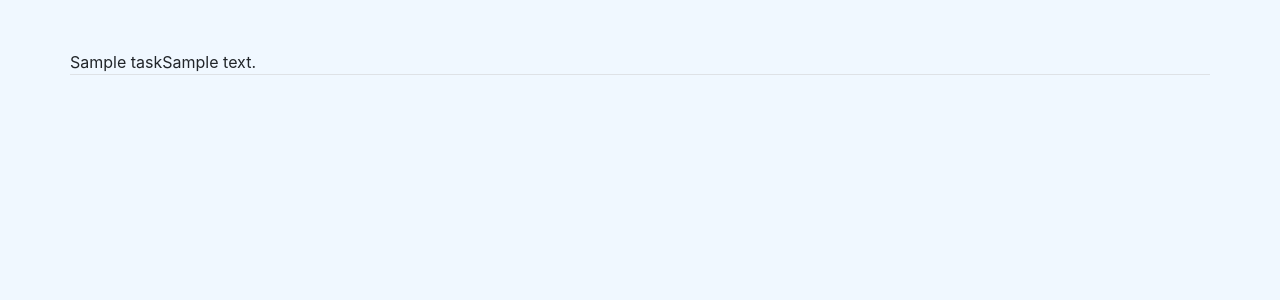
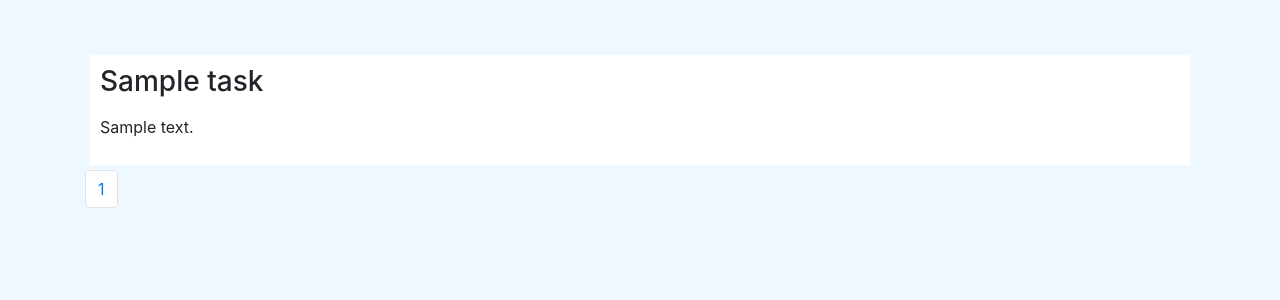
Before and after one commit to shoomilka/MVC-new, a PHP site: page / in a window 1280 px wide. Shown: the top 300 px of the page. Run offline with PHP 8.4, Linux system fonts and the light colour scheme; tables that the repository leaves empty or names only in its code hold one stand-in row (values such as "Sample post").

Commit message:
tasks updated

```diff
--- a/config.php
+++ b/config.php
@@ -4,9 +4,3 @@ define('DB_SERVER', 'localhost');
 define('DB_USERNAME', 'root');
 define('DB_PASSWORD', '');
 define('DB_NAME', 'mvc');
-
-$link = mysqli_connect(DB_SERVER, DB_USERNAME, DB_PASSWORD, DB_NAME);
-
-if (!$link) {
-    exit;
-}
--- a/controllers/TaskController.php
+++ b/controllers/TaskController.php
@@ -3,6 +3,7 @@
 class TaskController {
 	static function getTasks($page = 1){
 		$tasks = Task::getThreeTasks($page);
+		$count = Task::getCountOfPages();
 		require(__DIR__ . '/../views/list.php');
 		return;
 	}
--- a/models/Task.php
+++ b/models/Task.php
@@ -19,9 +19,15 @@ class Task{
     }
 
     static function getThreeTasks($page) {
-        require(__DIR__ . '/../config.php');
+        require_once(__DIR__ . '/../config.php');
+        $link = mysqli_connect(DB_SERVER, DB_USERNAME, DB_PASSWORD, DB_NAME);
 
-		$result = mysqli_query($link, 'SELECT * FROM `tasks`', MYSQLI_USE_RESULT);
+        if (!$link) {
+            exit;
+        }
+
+		$offset = ($page - 1)*3;
+		$result = mysqli_query($link, 'SELECT * FROM `tasks` LIMIT 3 OFFSET ' . (int)$offset, MYSQLI_USE_RESULT);
 		$tasks = [];
 
 		if ($result) {
@@ -29,10 +35,26 @@ class Task{
 				$tasks[] = new Task($obj);
 			}
 		}
-
-		$result->close();
+        $result->close();
         mysqli_close($link);
         return $tasks;
+    }
+
+    static function getCountOfPages(){
+        require_once(__DIR__ . '/../config.php');
+        $link = mysqli_connect(DB_SERVER, DB_USERNAME, DB_PASSWORD, DB_NAME);
+
+        if (!$link) {
+            exit;
+        }
+
+        $result = mysqli_query($link, 'SELECT * FROM `tasks`');
+        if ($result) {
+            $count = ceil(mysqli_num_rows($result)/3);
+        }
+        $result->close();
+        mysqli_close($link);
+        return $count;
     }
 
     public function getId(){
--- a/views/footer.php
+++ b/views/footer.php
@@ -1,4 +1,4 @@
-		</div>
+
 	</div>
     <!-- Optional JavaScript -->
     <!-- jQuery first, then Popper.js, then Bootstrap JS -->
--- a/views/header.php
+++ b/views/header.php
@@ -11,5 +11,4 @@
     <title>MVC site for BeeJee</title>
   </head>
   <body style="background: aliceblue;">
-	<div class="container">
-		<div class="row" style="padding-top: 50px;">
+	<div class="container" style="padding-top: 50px;">
--- a/views/list.php
+++ b/views/list.php
@@ -1,13 +1,20 @@
 <?php
 require('header.php');
 
-echo '<table class="table">';
 foreach($tasks as $item){
-    echo '<td><tr>' . $item->getTitle() . '</tr><tr>' . $item->getText() . '</tr></td>';
+    echo '<div style="margin: 5px; background: white; padding:10px;"><h3><p>'
+        . $item->getTitle() . '</p></h3><p>' . $item->getText() . '</p></div>';
 }
-echo '</table>';
 ?>
-
+<nav aria-label="Page navigation example">
+  <ul class="pagination">
+  <?php
+        for($i=1; $i <= $count; $i++){
+            echo '<li class="page-item"><a class="page-link" href="/index.php/list/'.$i.'">'. $i .'</a></li>';
+        }
+  ?>
+  </ul>
+</nav>
 
 <?php
 require('footer.php');
```
